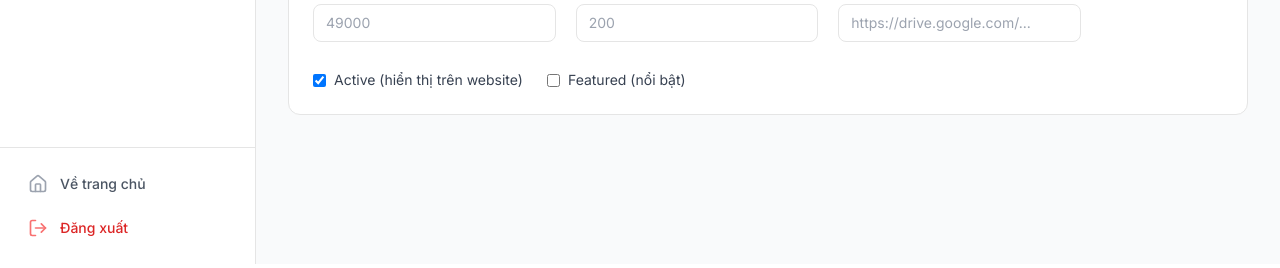
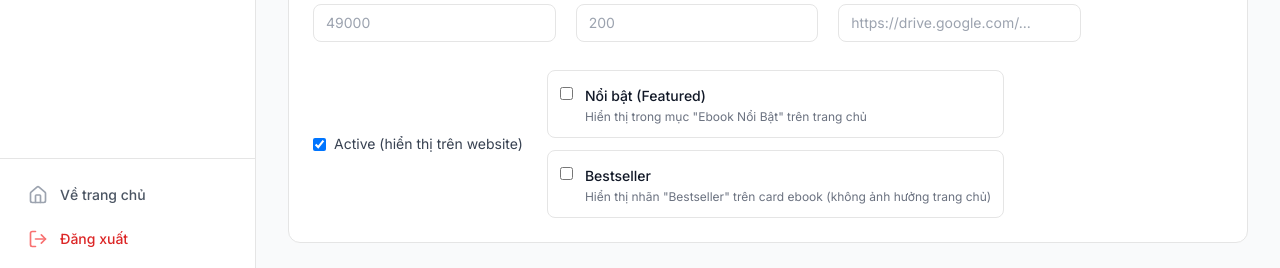
Before and after one commit to hytra395-afk/ebook-mind, a Next.js app: page /admin/ebooks/new in a window 1280 px wide. Shown: the part 536-804 px from the top of the page. Built offline with nearby package versions, Linux system fonts and the light colour scheme; no server answers; the database is empty.

Commit message:
Separate featured and bestseller - fix homepage display issue

```diff
--- a/app/(storefront)/ebooks/page.tsx
+++ b/app/(storefront)/ebooks/page.tsx
@@ -22,7 +22,7 @@ export default async function EbooksPage({
   // Optimize query - only select needed fields
   let query = supabase
     .from('ebooks')
-    .select('id, slug, title, description, price, cover_url, rating_avg, rating_count, sales_count, pages, featured, categories(name, slug), levels(name)', { count: 'exact' })
+    .select('id, slug, title, description, price, cover_url, rating_avg, rating_count, sales_count, pages, featured, bestseller, categories(name, slug), levels(name)', { count: 'exact' })
     .eq('active', true)
 
   if (params.category) {
@@ -190,6 +190,7 @@ export default async function EbooksPage({
                 rating_count={ebook.rating_count}
                 sales_count={ebook.sales_count}
                 featured={ebook.featured}
+                bestseller={ebook.bestseller}
                 category={ebook.categories?.name}
                 level={ebook.levels?.name}
                 pages={ebook.pages}
--- a/app/(storefront)/page.tsx
+++ b/app/(storefront)/page.tsx
@@ -13,7 +13,7 @@ export default async function HomePage() {
   // Optimize queries - only select needed fields
   const { data: featuredEbooks } = await supabase
     .from('ebooks')
-    .select('id, slug, title, description, price, cover_url, rating_avg, rating_count, sales_count, featured, categories(name)')
+    .select('id, slug, title, description, price, cover_url, rating_avg, rating_count, sales_count, featured, bestseller, categories(name)')
     .eq('active', true)
     .eq('featured', true)
     .order('sales_count', { ascending: false })
@@ -21,7 +21,7 @@ export default async function HomePage() {
 
   const { data: allEbooks } = await supabase
     .from('ebooks')
-    .select('id, slug, title, description, price, cover_url, rating_avg, rating_count, sales_count, featured, categories(name)')
+    .select('id, slug, title, description, price, cover_url, rating_avg, rating_count, sales_count, featured, bestseller, categories(name)')
     .eq('active', true)
     .order('created_at', { ascending: false })
     .limit(8)
@@ -508,6 +508,7 @@ export default async function HomePage() {
               rating_count={ebook.rating_count}
               sales_count={ebook.sales_count}
               featured={ebook.featured}
+              bestseller={ebook.bestseller}
               category={ebook.categories?.name}
               priority={idx < 4}
             />
--- a/app/admin/(dashboard)/ebooks/[ebookId]/page.tsx
+++ b/app/admin/(dashboard)/ebooks/[ebookId]/page.tsx
@@ -71,6 +71,7 @@ export default function EditEbookPage() {
           rating_count: ebook.rating_count || 0,
           sales_count: ebook.sales_count || 0,
           status: ebook.status || 'published',
+          bestseller: ebook.bestseller || false,
         })
       }
       setCategories(catRes.data || [])
@@ -292,15 +293,33 @@ export default function EditEbookPage() {
                 />
                 <span className="text-sm text-gray-700">Active (hiển thị trên website)</span>
               </label>
-              <label className="flex items-center gap-2 cursor-pointer">
+              <div className="space-y-3">
+                <label className="flex items-start gap-3 cursor-pointer p-3 border rounded-lg hover:bg-purple-50 transition">
                   <input
                     type="checkbox"
                     checked={form.featured || false}
                     onChange={(e) => setForm({ ...form, featured: e.target.checked })}
-                  className="rounded text-purple-600"
+                    className="rounded text-purple-600 mt-1"
                   />
-                <span className="text-sm text-gray-700">Featured (nổi bật)</span>
+                  <div>
+                    <span className="text-sm font-medium text-gray-900">Nổi bật (Featured)</span>
+                    <p className="text-xs text-gray-500 mt-0.5">Hiển thị trong mục "Ebook Nổi Bật" trên trang chủ</p>
+                  </div>
                 </label>
+
+                <label className="flex items-start gap-3 cursor-pointer p-3 border rounded-lg hover:bg-orange-50 transition">
+                  <input
+                    type="checkbox"
+                    checked={form.bestseller || false}
+                    onChange={(e) => setForm({ ...form, bestseller: e.target.checked })}
+                    className="rounded text-orange-600 mt-1"
+                  />
+                  <div>
+                    <span className="text-sm font-medium text-gray-900">Bestseller</span>
+                    <p className="text-xs text-gray-500 mt-0.5">Hiển thị nhãn "Bestseller" trên card ebook (không ảnh hưởng trang chủ)</p>
+                  </div>
+                </label>
+              </div>
             </div>
           </div>
         )}
--- a/app/admin/(dashboard)/ebooks/new/page.tsx
+++ b/app/admin/(dashboard)/ebooks/new/page.tsx
@@ -51,6 +51,7 @@ export default function NewEbookPage() {
     external_url: '',
     active: true,
     featured: false,
+    bestseller: false,
     status: 'draft',
     // New fields
     highlights: [] as string[],
@@ -305,15 +306,33 @@ export default function NewEbookPage() {
                 />
                 <span className="text-sm text-gray-700">Active (hiển thị trên website)</span>
               </label>
-              <label className="flex items-center gap-2 cursor-pointer">
+              <div className="space-y-3">
+                <label className="flex items-start gap-3 cursor-pointer p-3 border rounded-lg hover:bg-purple-50 transition">
                   <input
                     type="checkbox"
                     checked={form.featured}
                     onChange={(e) => setForm({ ...form, featured: e.target.checked })}
-                  className="rounded text-purple-600"
+                    className="rounded text-purple-600 mt-1"
                   />
-                <span className="text-sm text-gray-700">Featured (nổi bật)</span>
+                  <div>
+                    <span className="text-sm font-medium text-gray-900">Nổi bật (Featured)</span>
+                    <p className="text-xs text-gray-500 mt-0.5">Hiển thị trong mục "Ebook Nổi Bật" trên trang chủ</p>
+                  </div>
                 </label>
+
+                <label className="flex items-start gap-3 cursor-pointer p-3 border rounded-lg hover:bg-orange-50 transition">
+                  <input
+                    type="checkbox"
+                    checked={form.bestseller}
+                    onChange={(e) => setForm({ ...form, bestseller: e.target.checked })}
+                    className="rounded text-orange-600 mt-1"
+                  />
+                  <div>
+                    <span className="text-sm font-medium text-gray-900">Bestseller</span>
+                    <p className="text-xs text-gray-500 mt-0.5">Hiển thị nhãn "Bestseller" trên card ebook (không ảnh hưởng trang chủ)</p>
+                  </div>
+                </label>
+              </div>
             </div>
           </div>
         )}
--- a/app/api/admin/ebooks/[id]/route.ts
+++ b/app/api/admin/ebooks/[id]/route.ts
@@ -36,6 +36,7 @@ export async function PUT(request: NextRequest, { params }: { params: Promise<{
     rating_avg: ebookData.ratingAvg || ebookData.rating_avg || 0,
     rating_count: ebookData.ratingCount || ebookData.rating_count || 0,
     sales_count: ebookData.salesCount || ebookData.sales_count || 0,
+    bestseller: ebookData.bestseller !== undefined ? ebookData.bestseller : false,
     updated_at: new Date().toISOString()
   }
   // Remove camelCase versions
--- a/app/api/admin/ebooks/route.ts
+++ b/app/api/admin/ebooks/route.ts
@@ -32,6 +32,7 @@ export async function POST(request: NextRequest) {
     rating_avg: ebookData.ratingAvg || ebookData.rating_avg || 0,
     rating_count: ebookData.ratingCount || ebookData.rating_count || 0,
     sales_count: ebookData.salesCount || ebookData.sales_count || 0,
+    bestseller: ebookData.bestseller || false,
   }
   // Remove camelCase versions
   delete dbData.ratingAvg
--- a/components/ebook-card.tsx
+++ b/components/ebook-card.tsx
@@ -14,6 +14,7 @@ interface EbookCardProps {
   sales_count: number
   pages?: number
   featured?: boolean
+  bestseller?: boolean
   category?: string
   level?: string
   priority?: boolean
@@ -21,7 +22,7 @@ interface EbookCardProps {
 
 export default function EbookCard({
   slug, title, description, price, cover_url,
-  rating_avg, rating_count, sales_count, pages, featured, category, level, priority = false
+  rating_avg, rating_count, sales_count, pages, featured, bestseller, category, level, priority = false
 }: EbookCardProps) {
   return (
     <div className="group relative">
@@ -41,7 +42,7 @@ export default function EbookCard({
               sizes="(max-width: 768px) 50vw, (max-width: 1024px) 33vw, 25vw"
             />
             {/* Badges */}
-            {featured && (
+            {bestseller && (
               <span className="absolute top-3 left-3 badge-sunset text-white text-sm font-bold px-4 py-2 rounded-full shadow-lg">
                 Bestseller
               </span>
```
Also changed, not shown: 2 other files (tests, documents, lock files or other folders). Lines whose indentation alone changed are shown as unchanged.
